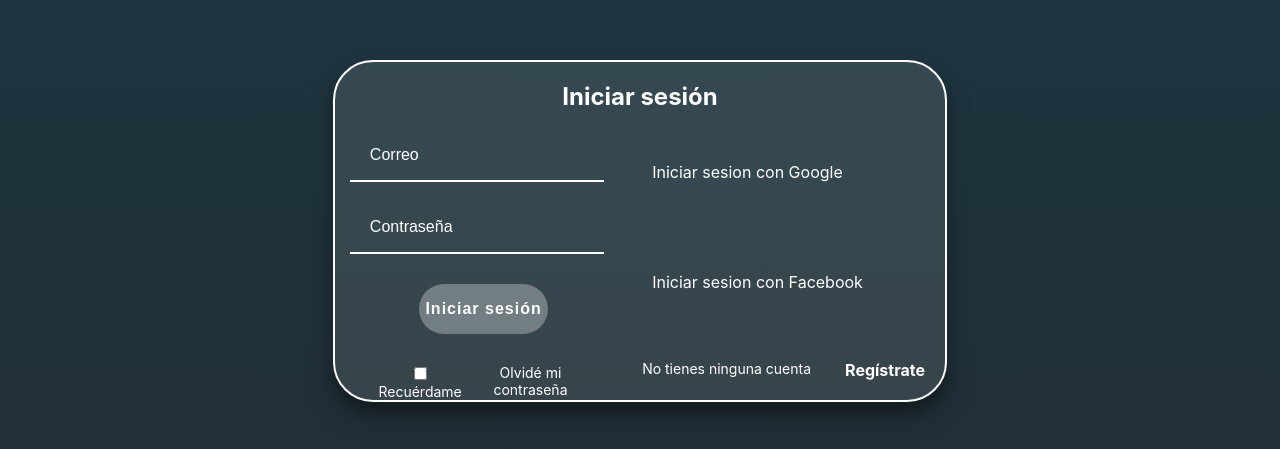
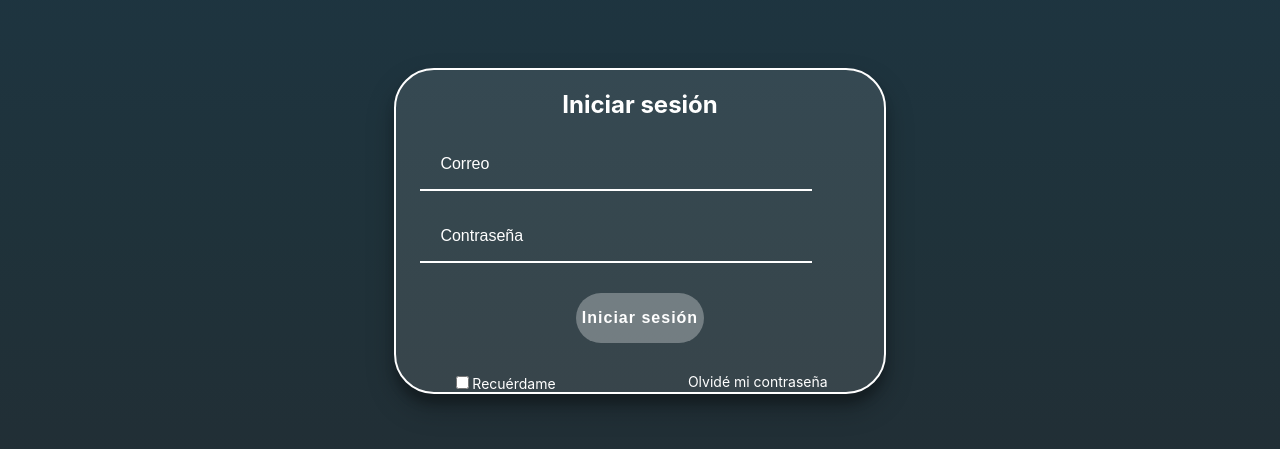
Before and after one commit to zurdozarazaga/cms, a React (Create React App) app: page / in a window 1280 px wide. Shown: the part 169-618 px from the top of the page. Built offline with nearby package versions, Linux system fonts and the light colour scheme; a web font is replaced by a local one.

Commit message:
maquetacion de login sin interacción

```diff
--- a/src/assets/styles/containers/Login.scss
+++ b/src/assets/styles/containers/Login.scss
@@ -18,12 +18,12 @@
   color: white;
   display: grid;
   position: relative;
-  height: 50%;
-  width: 50%;
+  height: 40%;
+  width: 40%;
   grid-template-areas:
-    'title title'
-    'email social-media'
-    'email register';
+    'title '
+    'email '
+    'email ';
 }
 
 .login_container--title  {
@@ -34,8 +34,10 @@
 .login__container--form {
   grid-area: email;
   text-align: center;
+  align-items: center;
   margin: 0 5%;
 }
+
 
 .login__container--form > input {
   display: block;
--- a/src/containers/Login.jsx
+++ b/src/containers/Login.jsx
@@ -23,16 +23,19 @@ const Login = () => (
           <a href='/'>Olvidé mi contraseña</a>
         </div>
       </form>
-      <section className='login__container--social-media'>
+
+      {/* Section media login */}
+
+      {/* <section className='login__container--social-media'>
         <div className='login__container--google'>
           <span className='login__container--logo'>
-            {/* <FontAwesomeIcon icon={faGoogle} /> */}
+            { <FontAwesomeIcon icon={faGoogle} /> }
           </span>
           <span className='login__container--google-parrafo'>Iniciar sesion con Google</span>
         </div>
         <div className='login__container--facebook'>
           <span className='login__container--logo'>
-            {/* <FontAwesomeIcon icon={faFacebook} /> */}
+            {<FontAwesomeIcon icon={faFacebook} /> }
           </span>
           <span className='login__container--facebook-parrafo'>Iniciar sesion con Facebook</span>
         </div>
@@ -44,7 +47,7 @@ const Login = () => (
             Regístrate
           </a>
         </div>
-      </section>
+      </section> */}
     </section>
   </section>
 
```
